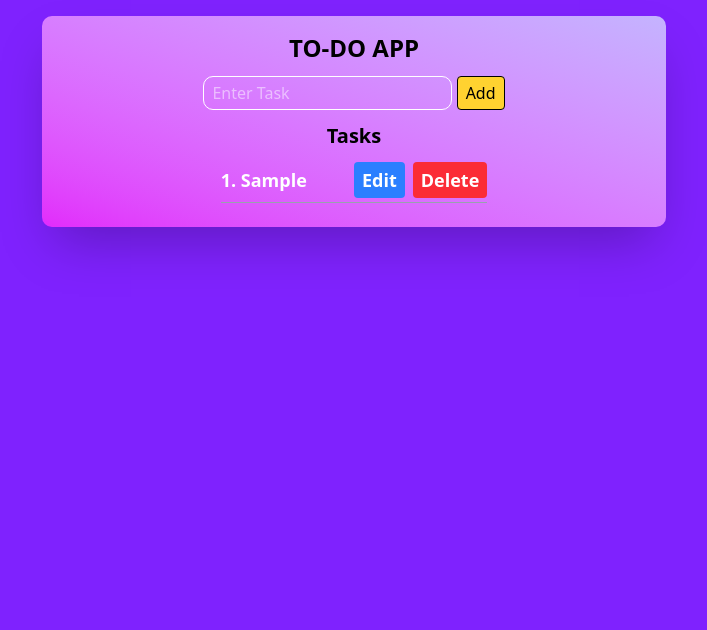
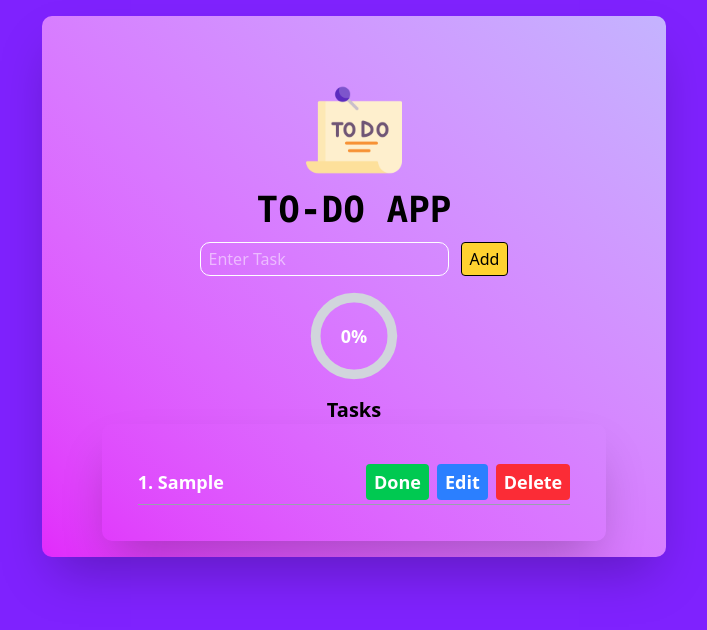
Before and after one commit to Prom004/30-JS-Projects, a website: page ToDoApp/src/index.html in a window 1280 px wide. Both pictures are taken after typing "Sample" into the empty fields and a click on the button "Add". Shown: the whole page, without its empty margins (286-993 px from the left). Drawn offline with Linux system fonts and the light colour scheme.

Commit message:
adding more functionality

```diff
--- a/ToDoApp/src/index.html
+++ b/ToDoApp/src/index.html
@@ -7,20 +7,30 @@
     <link rel="stylesheet" href="/ToDoApp/src/output.css">
 </head>
 <body class="bg-violet-600 p-4 justify-center">
-    <div class="w-1/2 max-w-2/3 p-4 mx-auto contain-content flex flex-col justify-center items-center gap-3 bg-linear-to-bl from-violet-300 to-fuchsia-500 rounded-[10px] box-border shadow-2xl">
-    <h3 class="text-2xl font-extrabold">TO-DO APP</h3>
-    <div>
-        <input class="border-1 text-white py-1 px-2 rounded-[10px]" type="text" id="task" placeholder="Enter Task">
+    <div class="w-1/2 max-w-3/5 p-4 mx-auto contain-content flex flex-col justify-center items-center gap-3 bg-linear-to-bl from-violet-300 to-fuchsia-500 rounded-[10px] box-border shadow-2xl">
+        <div class="flex flex-col gap-3 justify-center items-center mt-[50px]">
+        <img class="w-24 h-24" src="to-do-list.png" alt="">
+        <h3 class="text-4xl font-extrabold font-mono ">TO-DO APP</h3>
+        </div>
+    <div class="flex gap-3">
+        <input class="border-1 text-white py-1 px-2 rounded-[10px] w-full" type="text" id="task" placeholder="Enter Task">
         <button class="py-1 px-2 border bg-amber-300 hover:bg-amber-500 rounded-sm" id="add">Add</button>
-        <!-- <button class="py-1 px-2 border bg-red-500 hover:bg-red-700 hover:text-white rounded-sm" id="delete">Delete</button> -->
     </div>
+<div class="relative w-24 h-24 flex items-center justify-center">
+    <svg class="w-full h-full transform -rotate-90" viewBox="0 0 100 100">
+        <circle class="text-gray-300" stroke-width="10" stroke="currentColor" fill="transparent" r="40" cx="50" cy="50"/>
+        <circle id="progress-circle" class="text-green-500" stroke-width="10" stroke="currentColor" fill="transparent" r="40" cx="50" cy="50"
+            stroke-dasharray="251.2" stroke-dashoffset="251.2"/>
+    </svg>
+    <span id="progress-text" class="absolute text-white font-bold text-lg">0%</span>
+</div>
+
     <div id="list-container" class="flex flex-col justify-center align-center">
         <h3 class="text-xl font-semibold text-center">Tasks</h3>
-        <div class="rounded-[10px] p-2">
-        <ul id="list" class="text-lg font-semibold text-white">
+        <div class="rounded-[10px] p-9 shadow-2xl ">
+        <ul id="list" class="text-lg font-semibold text-white gap-1">
         </ul>
     </div>
-        <!-- <button class="py-1 px-2 border bg-red-500 hover:bg-red-700 hover:text-white rounded-sm" id="delete">Delete</button> -->
     </div>
     <script src="/ToDoApp/src/output.js"></script>
 </div>
--- a/ToDoApp/src/output.js
+++ b/ToDoApp/src/output.js
@@ -2,59 +2,92 @@ document.addEventListener("DOMContentLoaded", function () {
     const taskInput = document.getElementById("task");
     const addButton = document.getElementById("add");
     const taskList = document.getElementById("list");
+    const progressText = document.getElementById("progress-text");
+    const progressCircle = document.getElementById("progress-circle");
 
-    function addTask() {
-        let taskText = taskInput.value.trim();
-        if (taskText === "") return; // Prevent adding empty tasks
+    function loadTasks() {
+        const savedTasks = JSON.parse(localStorage.getItem("tasks")) || [];
+        savedTasks.forEach((task, index) => addTask(task.text, index + 1, task.completed, false));
+        updateProgress();
+    }
+    function saveTasks() {
+        const tasks = [...taskList.children].map(item => ({
+            text: item.querySelector(".task-text").innerText,
+            completed: item.classList.contains("completed")
+        }));
+        localStorage.setItem("tasks", JSON.stringify(tasks));
+        updateProgress();
+    }
 
-        // Create task item
+    function addTask(taskText = null, taskNumber = null, completed = false, save = true) {
+        let task = taskText || taskInput.value.trim();
+        if (task === "") return;
         const li = document.createElement("li");
-        li.className = "grid grid-cols-2 justify-between items-center py-1 border-b border-gray-400";
-
-        // Get task number based on existing items
-        const taskNumber = taskList.children.length + 1;
+        li.className = `grid grid-cols-2 gap-6 justify-between items-center py-1 border-b border-gray-400 ${completed ? "completed opacity-50" : ""}`;
+        const taskNum = taskNumber || taskList.children.length + 1;
 
         li.innerHTML = `
-            <span>${taskNumber}. ${taskText}</span>
+            <span class="task-text">${taskNum}. ${task}</span>
             <div class="flex justify-end">
+                <button class="done-btn px-2 py-1 bg-green-500 text-white rounded-sm mr-2">${completed ? "Undo" : "Done"}</button>
                 <button class="edit-btn px-2 py-1 bg-blue-500 text-white rounded-sm mr-2">Edit</button>
                 <button class="delete-btn px-2 py-1 bg-red-500 text-white rounded-sm">Delete</button>
             </div>
         `;
 
         taskList.appendChild(li);
-        taskInput.value = ""; // Clear input field
+        taskInput.value = "";
 
-        // Add event listener to the delete button
         li.querySelector(".delete-btn").addEventListener("click", function () {
             li.remove();
             updateTaskNumbers();
+            saveTasks();
         });
 
-        // Add event listener to the edit button
         li.querySelector(".edit-btn").addEventListener("click", function () {
-            let newTaskText = prompt("Edit your task:", taskText);
+            let newTaskText = prompt("Edit your task:", task);
             if (newTaskText !== null && newTaskText.trim() !== "") {
-                li.querySelector("span").innerText = `${taskNumber}. ${newTaskText}`;
+                li.querySelector(".task-text").innerText = `${taskNum}. ${newTaskText}`;
+                saveTasks();
             }
         });
+
+        li.querySelector(".done-btn").addEventListener("click", function () {
+            li.classList.toggle("completed");
+            li.classList.toggle("opacity-50");
+            this.textContent = li.classList.contains("completed") ? "Undo" : "Done";
+            saveTasks();
+        });
+
+        if (save) saveTasks();
     }
 
     function updateTaskNumbers() {
         const tasks = taskList.children;
         for (let i = 0; i < tasks.length; i++) {
-            const taskText = tasks[i].querySelector("span").innerText.split(". ")[1];
-            tasks[i].querySelector("span").innerText = `${i + 1}. ${taskText}`;
+            const taskText = tasks[i].querySelector(".task-text").innerText.split(". ")[1];
+            tasks[i].querySelector(".task-text").innerText = `${i + 1}. ${taskText}`;
         }
+        updateProgress();
     }
 
-    // Add task when clicking the "Add" button
-    addButton.addEventListener("click", addTask);
+    function updateProgress() {
+        let totalTasks = taskList.children.length;
+        let completedTasks = [...taskList.children].filter(task => task.classList.contains("completed")).length;
 
-    // Allow adding tasks by pressing "Enter"
+        let progress = totalTasks > 0 ? (completedTasks / totalTasks) * 100 : 0;
+        progressText.textContent = `${Math.round(progress)}%`;
+
+        let offset = 251.2 - (progress / 100) * 251.2;
+        progressCircle.style.strokeDashoffset = offset;
+    }
+
+    addButton.addEventListener("click", () => addTask());
     taskInput.addEventListener("keypress", function (event) {
         if (event.key === "Enter") {
             addTask();
         }
     });
+
+    loadTasks();
 });
```
Also changed, not shown: ToDoApp/src/output.css, ToDoApp/src/to-do-list.png (added).
